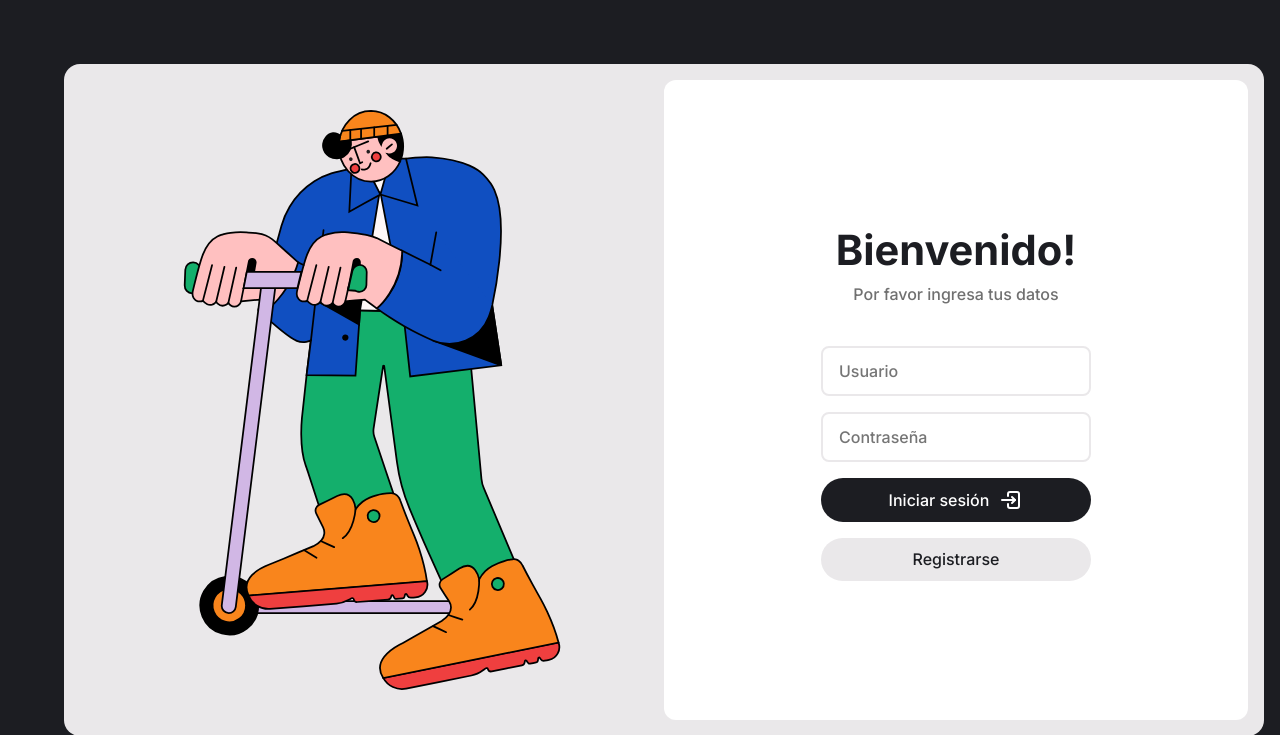
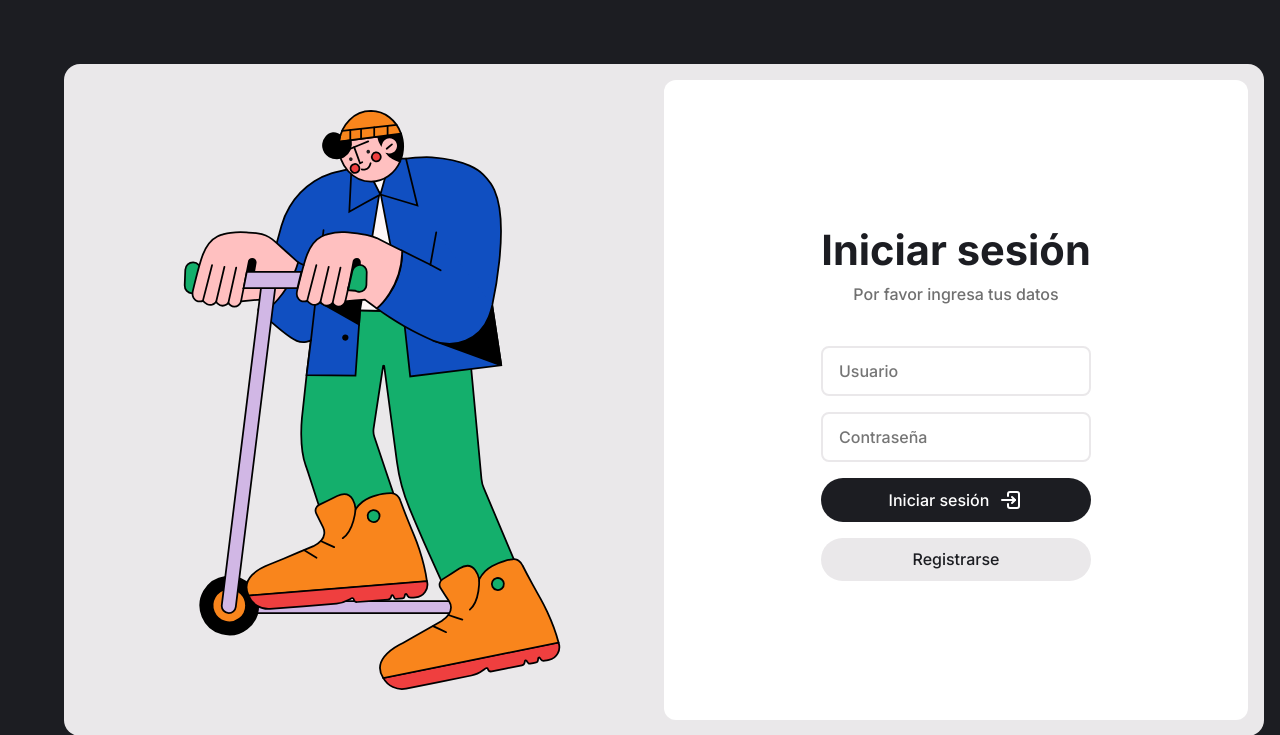
Before and after one commit to johansantana/python-client-register, a Django app: page /login/ in a window 1280 px wide. Shown: the top 735 px of the page. Run offline with Django 3.2, Linux system fonts and the light colour scheme.

Commit message:
style: changed text in login

```diff
--- a/users/templates/registration/login.html
+++ b/users/templates/registration/login.html
@@ -19,7 +19,7 @@
       </div>
       {% endif %}
       <div>
-        <h2>Bienvenido!</h2>
+        <h2>Iniciar sesión</h2>
         <p class="details">Por favor ingresa tus datos</p>
       </div>
       <form action="{% url 'login' %}" method="post" class="login_form">
```
